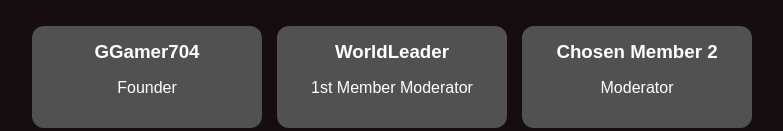
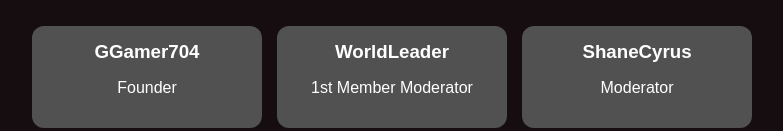
Before and after one commit to GGamer704/TheGameClan, a plain HTML site: page TheMainPhage.html in a window 1280 px wide. Shown: the part 820-951 px from the top of the page, without its empty margins (248-1031 px from the left). Drawn offline with Linux system fonts and the light colour scheme; a web font is replaced by a local one.

Commit message:
Update TheMainPhage.html
Added a new member

```diff
--- a/TheMainPhage.html
+++ b/TheMainPhage.html
@@ -34,7 +34,7 @@
                 <p>1st Member Moderator</p>
             </div>
             <div class="MemberCard">
-                <h3>Chosen Member 2</h3>
+                <h3>ShaneCyrus</h3>
                 <p>Moderator</p>
             </div>
         </div>
```
